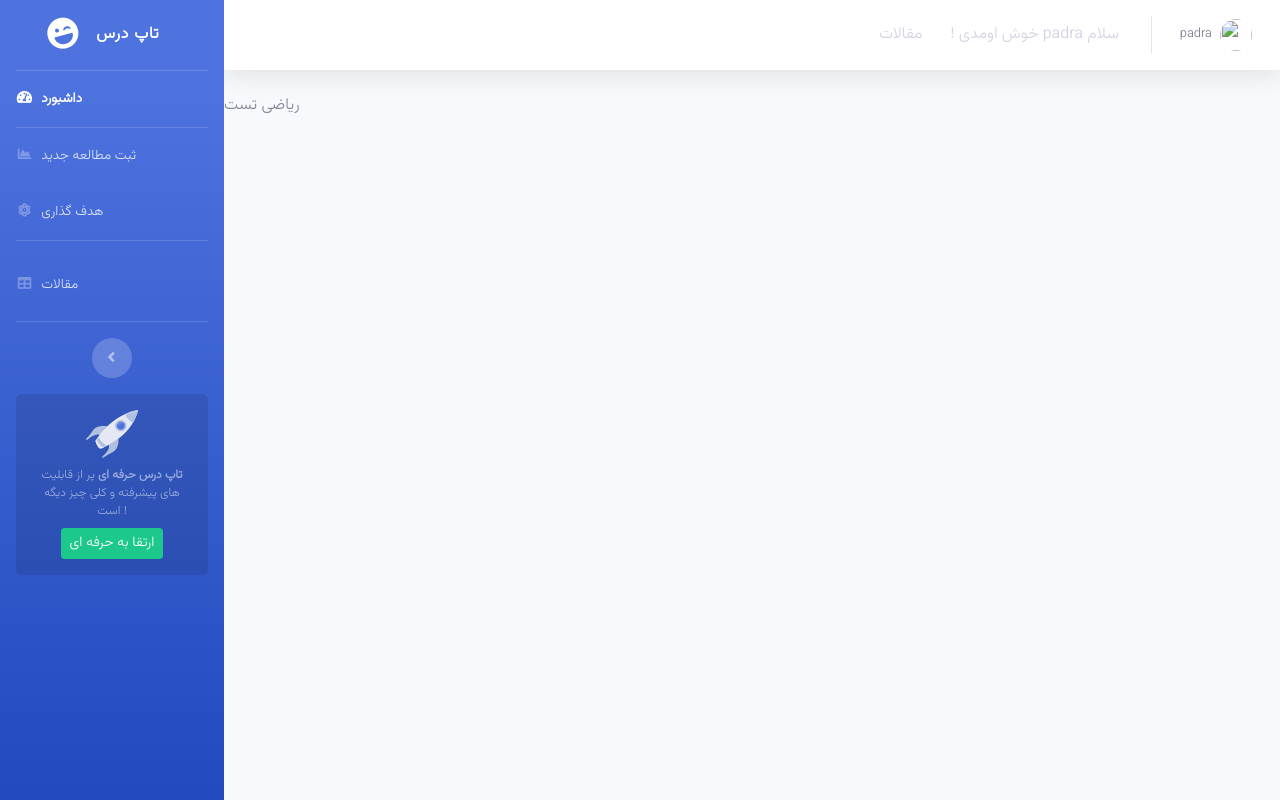
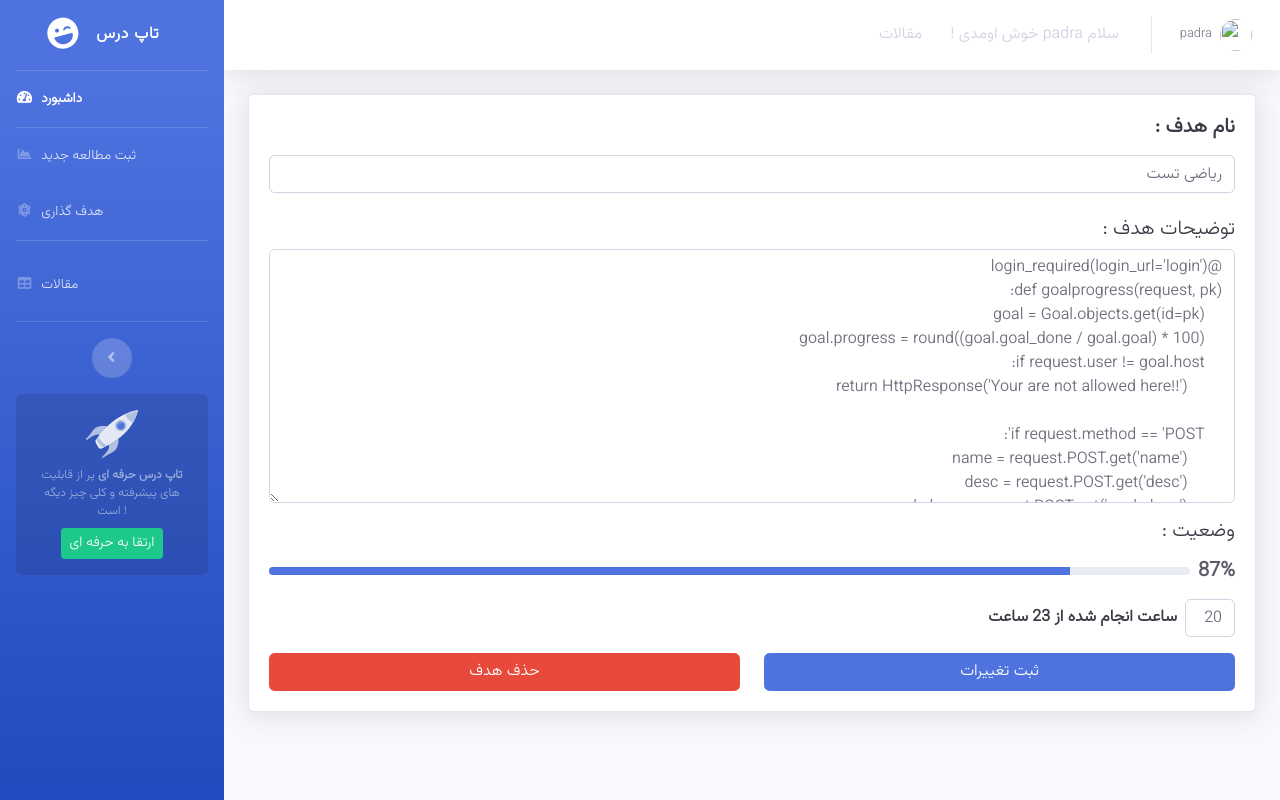
Before and after one commit to padra1386/TopDars, a Django app: page /goals/add-goal/16/ in a window 1280 px wide. Run offline with Django 4.2, Linux system fonts and the light colour scheme; a user stored in the database is signed in; data comes from the database, SQL or seed files in the repository; both versions use the stored data as it was after the commit; parts of the project's set-up code (start-up, migrations or seed data) failed here and were passed over; some libraries are stand-ins or nearby versions.

Commit message:
goal edit and delete deploy

```diff
--- a/goals/models.py
+++ b/goals/models.py
@@ -21,6 +21,7 @@ class goal_mode(models.Model):
 class Goal(models.Model):
     host = models.ForeignKey(User, on_delete=models.SET_NULL, null=True)
     name = models.CharField(max_length=200, null=False, blank=False)
+    desc = models.TextField(default='', null=True, blank=True)
     goal = models.PositiveIntegerField(default=0, null=False, blank=False)
     period = models.ForeignKey(Period, on_delete=models.CASCADE, null=False)
     mode = models.ForeignKey(goal_mode, on_delete=models.CASCADE, null=False)
--- a/goals/templates/goals/goal_add.html
+++ b/goals/templates/goals/goal_add.html
@@ -1,4 +1,98 @@
 {% extends 'main.html' %}
 {% block content %}
-    {{ goal.name }}
+    <div class="container-fluid">
+        <form action="" method="POST">
+            {% csrf_token %}
+            <div class="row">
+                <!-- Area Chart -->
+                <div class="col-xl-12 col-lg-11">
+                    <div class="card shadow mb-4 text-right" dir="rtl">
+                        <!-- Card Header - Dropdown -->
+                        <div class="card-body">
+                            <div class="text-center">
+                                <h5 class="card-title text-right mb-4 text-gray-900 font-weight-bold">
+                                    نام هدف :
+
+                                    <input name="name" id="name" type="text" class="form-control-user form-control mt-3"
+                                           value="{{ goal.name }}"/>
+                                </h5>
+                            </div>
+                            <div class="desc mb-3">
+                                <h5 class="text-gray-900 font-weight-normal">توضیحات هدف : </h5>
+                                <textarea name="desc" id="desc" cols="30" class="form-control-user form-control"
+                                          rows="10">{{ goal.desc }}</textarea>
+                            </div>
+
+                            <div class="progress-st">
+                                <h5 class="text-gray-900 mb-3">وضعیت : </h5>
+                                <div class="row no-gutters align-items-center mb-3">
+                                    <div class="col-auto">
+                                        <div class="h5 mb-0 mr-0 font-weight-bold text-gray-800">{{ goal.progress }}%</div>
+                                    </div>
+                                    <div class="col">
+                                        <div class="progress progress-sm mr-2" dir="ltr">
+                                            <div class="progress-bar {% if goal.progress == 100 %} bg-danger {% endif %}"
+                                                 role="progressbar"
+                                                 style="width: {{ goal.progress }}%"
+                                                 aria-valuenow="{{ goal.progress }}" aria-valuemin="0"
+                                                 aria-valuemax="100"></div>
+                                        </div>
+                                    </div>
+
+                                </div>
+                                <div class="">
+
+                                    <div class="d-flex text-gray-900 font-weight-bold align-items-center">
+                                        <input type="text" value="{{ goal.goal_done }}" name="goal-done"
+                                               id="goal-done"
+                                               class="form-control form-control-user ml-2" style="width: 50px"/>
+                                        {{ goal.mode }} انجام شده از {{ goal.goal }} {{ goal.mode }}
+                                    </div>
+
+                                    <div class="row mt-3">
+                                        <div class="col">
+                                            <button
+                                                    type="submit"
+                                                    class="btn btn-primary btn-user btn-block"
+                                            >
+                                                ثبت تغییرات
+                                            </button>
+                                        </div>
+                                        <div class="col">
+                                            <a href="{% url 'delete-goal' goal.id %}" class="btn btn-danger btn-user btn-block">
+                                                حذف هدف
+                                            </a>
+                                        </div>
+                                    </div>
+
+                                </div>
+                            </div>
+
+                        </div>
+                        <!-- Card Body -->
+
+                    </div>
+                </div>
+
+            </div>
+        </form>
+
+
+    </div>
+
+
+    <style>
+        .centered-div {
+            margin: 0 auto;
+            width: 20%; /* Optional - adjust as needed */
+        }
+    </style>
+
+
+    <!-- End of Main Content -->
+
+    </div>
+
+
+
 {% endblock content %}
--- a/goals/urls.py
+++ b/goals/urls.py
@@ -5,4 +5,5 @@ urlpatterns = [
     path('', views.goals, name='goals'),
     path('create-goal', views.createGoal, name='create-goal'),
     path('add-goal/<str:pk>/', views.goalprogress, name='add-goal'),
+    path('delete-goal/<str:pk>/', views.deleteGoal, name='delete-goal'),
 ]
--- a/goals/views.py
+++ b/goals/views.py
@@ -1,3 +1,4 @@
+from django.http import HttpResponse
 from django.shortcuts import render, redirect
 from django.contrib.auth.decorators import login_required
 from . import models
@@ -37,6 +38,7 @@ def createGoal(request):
         Goal.objects.create(
             host=request.user,
             name=request.POST.get('name'),
+            desc=request.POST.get('desc'),
             goal=request.POST.get('goal'),
             period=period,
             mode=mode,
@@ -48,5 +50,30 @@ def createGoal(request):
 @login_required(login_url='login')
 def goalprogress(request, pk):
     goal = Goal.objects.get(id=pk)
+    goal.progress = round((goal.goal_done / goal.goal) * 100)
+    if request.user != goal.host:
+        return HttpResponse('شما اجازه ورود به این صفحه را ندارید')
+
+    if request.method == 'POST':
+        name = request.POST.get('name')
+        desc = request.POST.get('desc')
+        goal_done = request.POST.get('goal-done')
+        goal.name = name
+        goal.desc = desc
+        goal.goal_done = goal_done
+        goal.save()
+        return redirect('goals')
 
     return render(request, 'goals/goal_add.html', {'goal': goal})
+
+
+def deleteGoal(request, pk):
+    goal = Goal.objects.get(id=pk)
+
+    if request.user != goal.host:
+        return HttpResponse('شما اجازه ورود به این صفحه را ندارید')
+
+    goal.delete()
+    return redirect('goals')
+
+    return render(request, 'goals/delete.html', {'obj': goal})
```
Also changed, not shown: goals/templates/goals/goal_form.html (+12 -1 lines), db.sqlite3, goals/migrations/0004_goal_desc.py (added), goals/templates/goals/delete.html (added).
